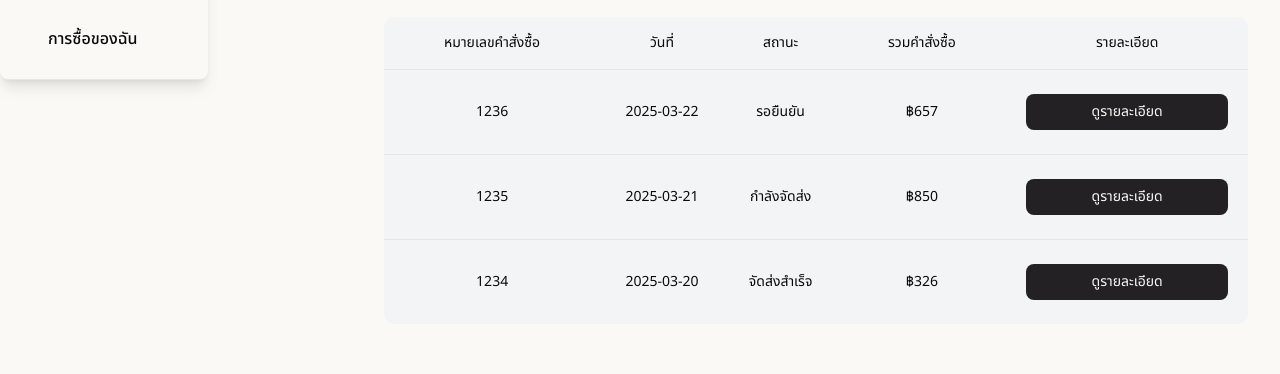
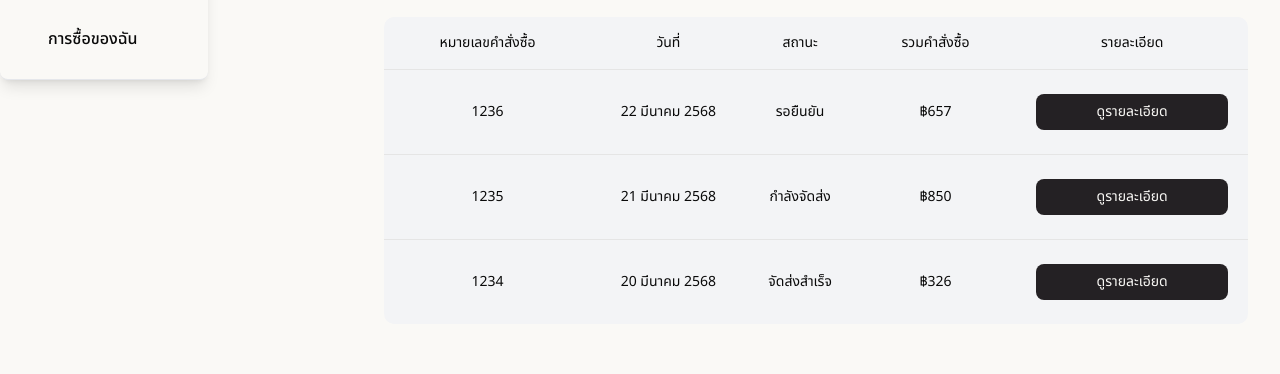
Before and after one commit to z3tz3r0/jsd9-pheonix_wicianburi-frontend, a React (Vite) app: page /profile/order-history in a window 1280 px wide. Shown: the part 151-525 px from the top of the page. Built offline with nearby package versions, Linux system fonts and the light colour scheme; no server answers; some icons are missing.

Commit message:
feat(account): modified OrderHistory.jsx

```diff
--- a/src/pages/OrderHistory.jsx
+++ b/src/pages/OrderHistory.jsx
@@ -2,45 +2,22 @@ import React from 'react';
 import { Link } from 'react-router';
 import orderHistories from '../data/mockOrderHistory';
 
-// import { useParams } from 'react-router';
+
+const formatThaiDate = (dateString) => {
+  const date = new Date(dateString);
+  const thaiMonths = [
+    "มกราคม", "กุมภาพันธ์", "มีนาคม", "เมษายน", "พฤษภาคม", "มิถุนายน",
+    "กรกฎาคม", "สิงหาคม", "กันยายน", "ตุลาคม", "พฤศจิกายน", "ธันวาคม"
+  ];
+
+  const day = date.getDate();
+  const month = thaiMonths[date.getMonth()];
+  const year = date.getFullYear() + 543;
+
+  return `${day} ${month} ${year}`;
+};
 
 const OrderHistory = () => {
-
-  // const orderId = useParams();
-  // console.log(orderId)
-
-  // TODO: GET order details from data base
-  // Required useEffect to fetch order details from data base using useParams
-
-  // render order history using hard code
-
-  // const orderHistories = [
-  //   {
-  //     orderId: "1236",
-  //     user_id: "1231345asdasbjasd21543",
-  //     order_items: [
-  //       { name: "ข้าวหอมมะลิ 105", variant: "1 กก.", price: 100, quantiy: 1 },
-  //       { name: "ข้าวมันปู", variant: "1 กก.", price: 100, quantiy: 1 },
-  //       { name: "ข้าวกล้อง", variant: "1 กก.", price: 100, quantiy: 1 },
-  //     ],
-  //     orderDate: "22 มีนาคม 2025",
-  //     stateVariant: "ระหว่างการชำระ",
-  //     totalPrice: 810,
-  //   },
-  //   {
-  //     orderId: "1235",
-  //     orderDate: "21 มีนาคม 2025",
-  //     stateVariant: "ระหว่างการจัดส่ง",
-  //     totalPrice: 810,
-  //   },
-  //   {
-  //     orderId: "1234",
-  //     orderDate: "20 มีนาคม 2025",
-  //     stateVariant: "สำเร็จ",
-  //     totalPrice: 810,
-  //   },
-  // ]
-
 
   return (
     <div className='flex flex-col w-full max-w-4xl px-4 mb-20 mr-4'>
@@ -59,7 +36,7 @@ const OrderHistory = () => {
           {orderHistories.map(item => (
             <tr className='border-t-1' key={item.orderId}>
               <td className='py-8 '>{item.orderId}</td>
-              <td >{item.orderDate}</td>
+              <td >{formatThaiDate(item.orderDate)}</td>
               <td >{item.stateVariant}</td>
               <td >฿{item.totalAmount + item.deliveryFee}</td>
               <td className='px-4 '>
@@ -74,6 +51,6 @@ const OrderHistory = () => {
       </table>
     </div >
   )
-}
+};
 
 export default OrderHistory;
```
